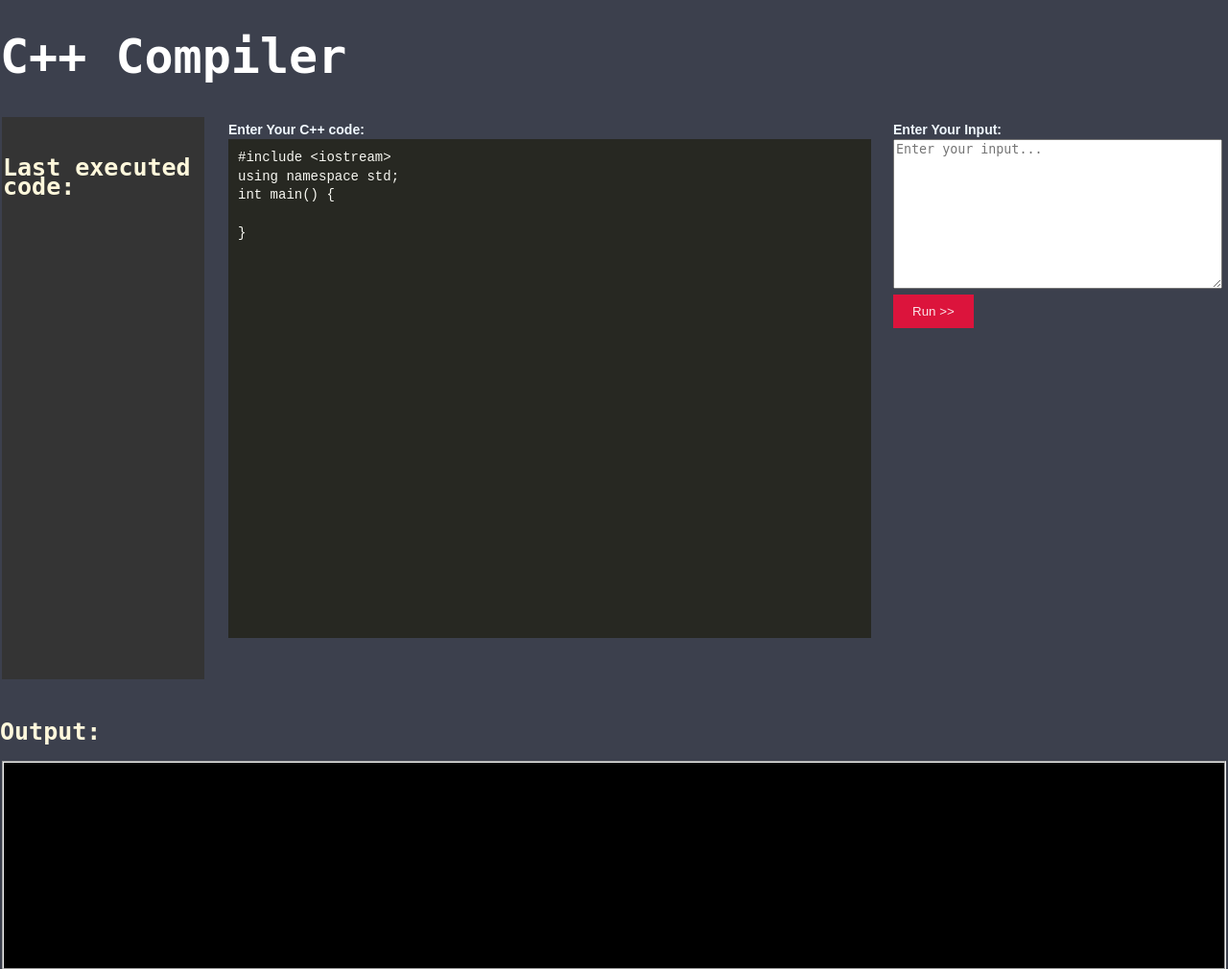
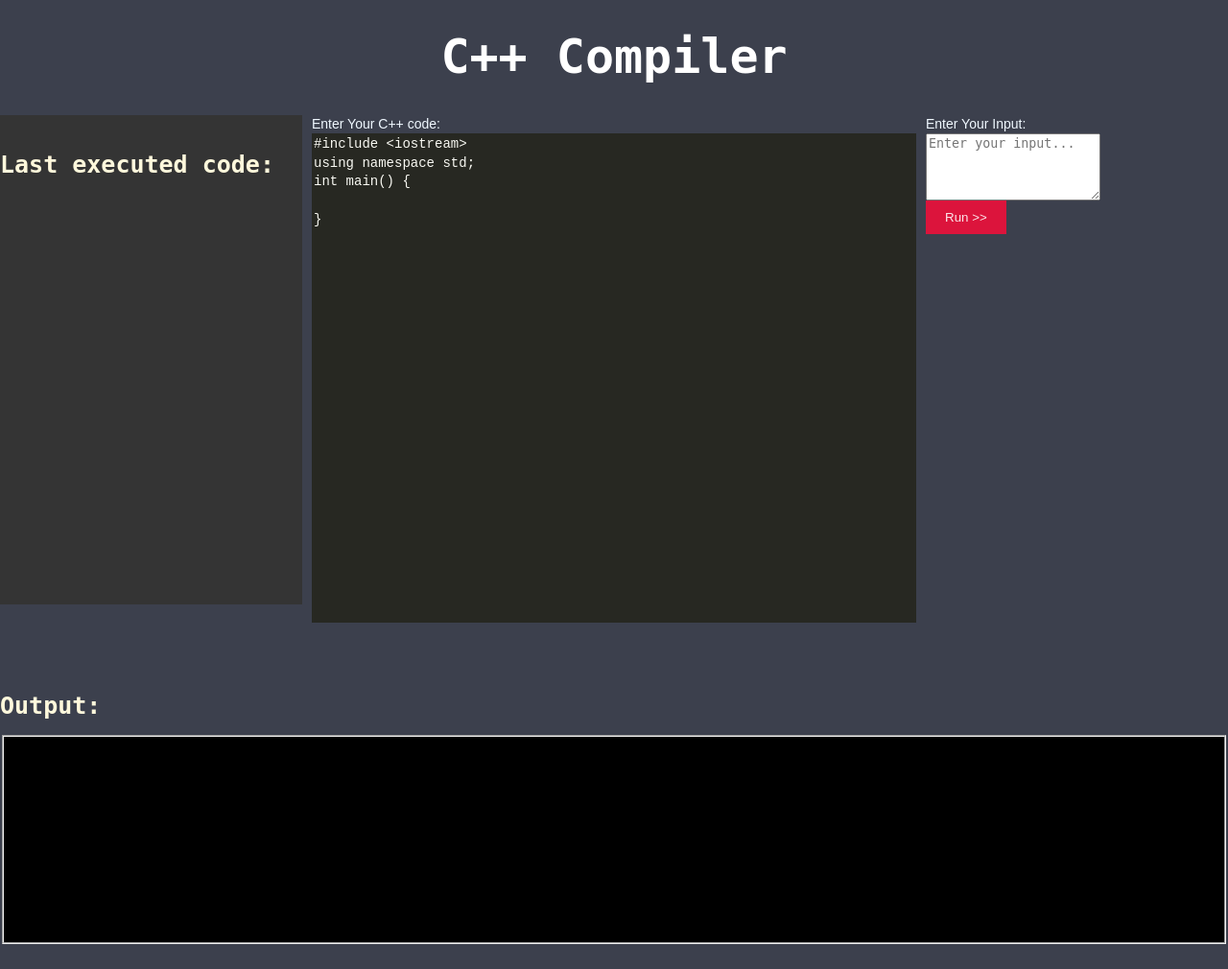
Before and after one commit to Srivatsanb123/CPP_Compiler, a Flask app: page / in a window 1280 px wide. Shown: the top 1010 px of the page at 96% size. After the commit the page ends 984 px from the top, so only its background shows below. Run offline with Flask 3, Linux system fonts and the light colour scheme; data comes from the database, SQL or seed files in the repository; lists and menus that the app fills with data are empty.

Commit message:
C++ Compiler

```diff
--- a/templates/index.html
+++ b/templates/index.html
@@ -1,5 +1,4 @@
-<!DOCTYPE html>
-<html lang="en">
+<html>
     <head>
         <link rel="icon" type="image/x-icon" href="https://upload.wikimedia.org/wikipedia/commons/thumb/1/18/ISO_C%2B%2B_Logo.svg/1200px-ISO_C%2B%2B_Logo.svg.png">
         <style>
@@ -18,6 +17,7 @@
                 color: white;
             }
             h1 {
+                text-align: center;
                 font-family:monospace;
                 font-size: 50px;
                 padding:50px 0px 50px 0px;
@@ -34,26 +34,9 @@
                 color: white;
                 padding: 10px 10px;
                 text-decoration: none;
-                position: relative;
-                left: 120px;
             }
             a:hover{
                 background-color:black;
-            }
-            table{
-                margin: 0px 0px;
-                padding: 0px 0px;
-                vertical-align: top;
-            }
-            table th{
-                text-align: left;
-                vertical-align: top;
-            }
-            form table th{
-                padding-left: 20px;
-            }
-            label{
-                color: aliceblue;
             }
             button {
                 background-color:crimson;
@@ -67,54 +50,19 @@
             button:hover {
                 background-color: #666;
             }
-            .cppcode {
-                border: none;
-                outline: none;
-                resize: none;
-                overflow: auto;
-                font-family: 'Courier New', Courier, monospace;
-                font-size: 14px;
-                padding: 10px;
-                line-height: 1.4;
-                width: 650px;
-                height: 500px;
-                background-color: #272822;
-                color: #F8F8F2;
-                display: block;
-                white-space: pre;
-                tab-size: 4;
+            label{
+                color: aliceblue;
             }
-            .cppcode::-webkit-scrollbar {
-                width: 12px;
-            }
-
-            .cppcode::-webkit-scrollbar-track {
-                background: #272822;
-            }
-
-            .cppcode::-webkit-scrollbar-thumb {
-                background-color: #75715e;
-                border-radius: 6px;
-            }
-            .fieldset-container {
-                width: 100%;
-                overflow-x: auto;
-            }
-            .fieldset-container::-webkit-scrollbar {
-                width: 12px;
-            }
-
-            .fieldset-container::-webkit-scrollbar-track {
-                background: #272822;
-            }
-
-            .fieldset-container::-webkit-scrollbar-thumb {
-                background-color: #75715e;
-                border-radius: 6px;
+            .container{
+                display: grid;
+                height: 510px;
+                grid-template-columns: 1fr 2fr 1fr;
+                gap: 10px;
             }
             .history{
-                width: 400px;
-                background-color: #343434;
+                background-color:#343434;
+                line-break: normal;
+                height: 100%;
             }
             .precode{
                 width: 400px;
@@ -123,39 +71,108 @@
                 overflow-x:auto;
                 color: blanchedalmond;
             }
+            .cppcode {
+                border: none;
+                outline: none;
+                resize: none;
+                overflow: auto;
+                font-family: 'Courier New', Courier, monospace;
+                font-size: 14px;
+                line-height: 1.4;
+                width: 100%;
+                height: 100%;
+                background-color: #272822;
+                color: #F8F8F2;
+                display: block;
+                white-space: pre;
+                tab-size: 4;
+            }
+            .cppcode::-webkit-scrollbar {
+                width: 10px;
+                height: 10px;
+            }
+            .cppcode::-webkit-scrollbar-track {
+                background: #666;
+            }
+            .cppcode::-webkit-scrollbar-corner {
+                background: #666;
+            }
+            .cppcode::-webkit-scrollbar-thumb {
+                background: black;
+            }
+            .cppcode::-webkit-scrollbar-thumb:hover {
+                background: #272822;
+            }
+            .fieldset-container {
+                width: 100%;
+                overflow-x: auto;
+            }
+            .fieldset::-webkit-scrollbar {
+                width: 10px;
+                height: 10px;
+            }
+            .fieldset::-webkit-scrollbar-track {
+                background: #666;
+            }
+            .fieldset::-webkit-scrollbar-corner {
+                background: #666;
+            }
+            .fieldset::-webkit-scrollbar-thumb {
+                background: black;
+            }
+            .fieldset::-webkit-scrollbar-thumb:hover {
+                background: #272822;
+            }
+            .precode::-webkit-scrollbar {
+                width: 10px;
+                height: 10px;
+            }
+            .precode::-webkit-scrollbar-track {
+                background: #666;
+            }
+            .precode::-webkit-scrollbar-corner {
+                background: #666;
+            }
+            .precode::-webkit-scrollbar-thumb {
+                background: black;
+            }
+            .precode::-webkit-scrollbar-thumb:hover {
+                background: #272822;
+            }
+            #input{
+                height: 70px;
+            }
         </style>
         <title>Online C++ Compiler</title>
     </head>
     <body>
         <h1>C++ Compiler</h1>
-        <table>
-            <th class="history">
+        <form method="POST" autocomplete="off" action="#outputscr">
+        <div class="container">
+            <div class="history">
                 <h2>Last executed code:</h2>
                 {% if history %}
                     <pre class="precode">{{ history[-1][0] }}</pre>
                     <a href="./history" target="_blank">View Full History</a>
                 {% endif %}
                 <br><br>
-            </th>
-            <th class="compiler"><form method="POST" autocomplete="off" action="#outputscr">
-                <table>
-                <th>
+            </div>
+            <div class="code">
                 <label>Enter Your C++ code:</label><br>
-                <textarea placeholder="Your Code goes here..." class="cppcode" id="cppcode" name="cppcode" rows="20" cols="80"  onkeydown="preventTab(event)" required>{% if cppcode %}{{cppcode}}{% else %}#include &lt;iostream&gt;
+                <textarea placeholder="Your Code goes here..." class="cppcode" id="cppcode" name="cppcode"  onkeydown="preventTab(event)" required>{% if cppcode %}{{cppcode}}{% else %}#include &lt;iostream&gt;
 using namespace std;
 int main() {
 
-}{% endif %}</textarea><br><br>
-            </th>
-            <th class="input">
+}{% endif %}</textarea>
+            </div>
+            <div class="input">
                 <label>Enter Your Input:</label><br>
-                <textarea placeholder="Enter your input..." id="input" name="input" rows="10" cols="40"></textarea><br>
+                <textarea placeholder="Enter your input..." id="input" name="input"></textarea><br>
                 <button type="submit">Run >></button>
-
-            </th>
-            </table>
-            </form></th>
-        </table>
+            </div>
+        </div>
+        </form>
+        <br><br>
         <h2>Output:</h2>
         <div class="fieldset-container">
         <fieldset class="outputscr" id="outputscr">
```
